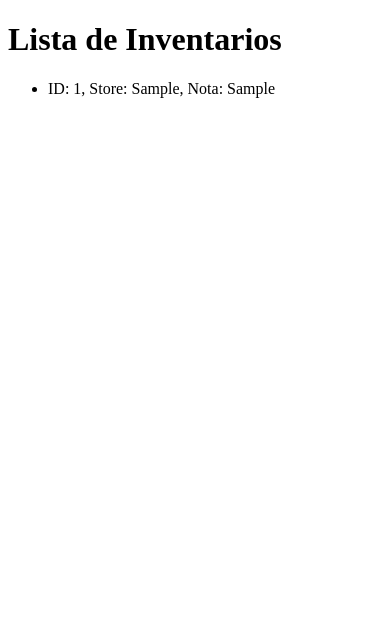
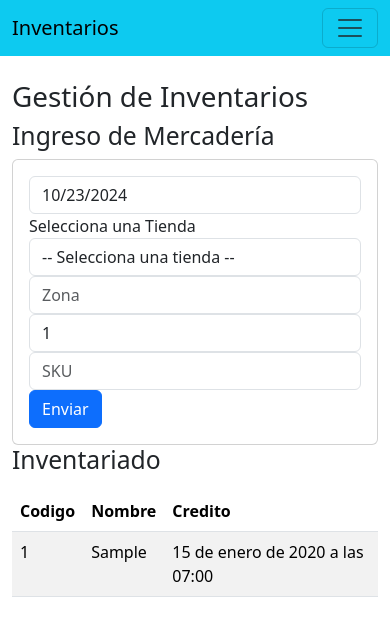
Before and after one commit to luchitomario47/inventario, a Django app: page / in a window 390 px wide. Shown: the top 644 px of the page. Run offline with Django 5.2, Linux system fonts and the light colour scheme; tables that the repository leaves empty hold one stand-in row (values such as "Sample post").

Commit message:
Agrego modelo datos, actualizacion de gestion de inventario y base

```diff
--- a/Aplicaciones/inventarioApp/models.py
+++ b/Aplicaciones/inventarioApp/models.py
@@ -45,3 +45,35 @@ class InvDet(models.Model):
 
     def __str__(self):
         return f"Detalle de Inv {self.id_inv.id_inv} - SKU {self.sku}"
+
+class Datos(models.Model):
+    id = models.AutoField(primary_key=True)  # Asegúrate de que `id` sea una clave primaria
+    posicion = models.IntegerField(default=0)
+    nombre_tienda = models.CharField(max_length=100)
+    m2 = models.DecimalField(max_digits=10, decimal_places=2, default=0.00)
+    correo = models.EmailField(max_length=100)
+    usuario_pc = models.CharField(max_length=100)
+    clave_pc = models.CharField(max_length=100)
+    nombre_pc = models.CharField(max_length=100)
+    nombre_anyDesk = models.CharField(max_length=50, null=True, blank=True)
+    direccion_ip = models.GenericIPAddressField()
+    centro_costo = models.CharField(max_length=6)
+    supervisor = models.CharField(max_length=20)
+    codSii = models.TextField()
+    almacen = models.CharField(max_length=4)
+    codSAP = models.CharField(max_length=5)
+    caja = models.IntegerField()
+    ppl_epos = models.CharField(max_length=2)
+    rtpro = models.BooleanField(default=False)  # tinyint(4) se puede representar como BooleanField
+    vyv_pos = models.BooleanField(default=False)  # tinyint(1) se puede representar como BooleanField
+    tel = models.CharField(max_length=32)
+    cel = models.CharField(max_length=32)
+    numero_rtpro = models.CharField(max_length=3)
+    version_plugins = models.CharField(max_length=15, null=True, blank=True)
+    direccion = models.CharField(max_length=100)
+    activo = models.BooleanField()
+    servidor = models.BooleanField(null=True, blank=True)  # tinyint(1) puede ser null
+    marca_tienda = models.CharField(max_length=8, null=True, blank=True)
+
+    def __str__(self):
+        return self.nombre_tienda
--- /dev/null
+++ b/Aplicaciones/inventarioApp/templates/base.html
@@ -0,0 +1,48 @@
+<!DOCTYPE html>
+<html lang="es">
+  <head>
+    <meta charset="UTF-8" />
+    <meta name="viewport" content="width=device-width, initial-scale=1.0" />
+    <link
+      href="https://cdn.jsdelivr.net/npm/bootstrap@5.3.3/dist/css/bootstrap.min.css"
+      rel="stylesheet"
+      integrity="sha384-QWTKZyjpPEjISv5WaRU9OFeRpok6YctnYmDr5pNlyT2bRjXh0JMhjY6hW+ALEwIH"
+      crossorigin="anonymous"
+    />
+    <title>{% block title %} {% endblock %}</title>
+  </head>
+  <body>
+    <nav class="navbar navbar-expand-lg bg-info">
+      <div class="container-fluid">
+        <a class="navbar-brand" href="#">Inventarios</a>
+        <button
+          class="navbar-toggler"
+          type="button"
+          data-bs-toggle="collapse"
+          data-bs-target="#navbarSupportedContent"
+          aria-controls="navbarSupportedContent"
+          aria-expanded="false"
+          aria-label="Toggle navigation"
+        >
+          <span class="navbar-toggler-icon"></span>
+        </button>
+        <div class="collapse navbar-collapse" id="navbarSupportedContent">
+          <ul class="navbar-nav me-auto mb-2 mb-lg-0">
+            <li class="nav-item">
+              <a class="nav-link active" aria-current="page" href="#">Home</a>
+            </li>
+            <li class="nav-item">
+              <a class="nav-link" href="#">Contacto</a>
+            </li>
+          </ul>
+        </div>
+      </div>
+    </nav>
+        <div class="container py-4">{% block body %} {% endblock %}</div>
+    <script
+      src="https://cdn.jsdelivr.net/npm/bootstrap@5.3.3/dist/js/bootstrap.bundle.min.js"
+      integrity="sha384-YvpcrYf0tY3lHB60NNkmXc5s9fDVZLESaAA55NDzOxhy9GkcIdslK1eN7N6jIeHz"
+      crossorigin="anonymous"
+    ></script>
+  </body>
+</html>
--- a/Aplicaciones/inventarioApp/templates/gestionInventarios.html
+++ b/Aplicaciones/inventarioApp/templates/gestionInventarios.html
@@ -1,18 +1,70 @@
-<!DOCTYPE html>
-<html lang="es">
-<head>
-    <meta charset="UTF-8">
-    <meta name="viewport" content="width=device-width, initial-scale=1.0">
-    <title>Gestión de Inventarios</title>
-</head>
-<body>
-    <h1>Lista de Inventarios</h1>
-    <ul>
-        {% for inventario in Inventarios %}
-            <li>ID: {{ inventario.id_inv }}, Store: {{ inventario.store }}, Nota: {{ inventario.nota_inv }}</li>
-        {% empty %}
-            <li>No hay inventarios disponibles.</li>
-        {% endfor %}
-    </ul>
-</body>
-</html>
+{% extends "./base.html" %}
+
+{% block title %}Gestión de Inventarios{% endblock %}
+
+{% block body %}
+    <h1>Gestión de Inventarios</h1>
+    <div class="row">
+        <div class="col-sm-12 col-md-6 col-lg-4 col-xl-4">
+            <h2>Ingreso de Mercadería</h2>
+            <div class="card">
+                <div class="card-body">
+                    <form action="" method="POST">
+                        {% csrf_token %}  <!-- Agrega este token para la seguridad del formulario -->
+                        <div class="form-group">
+                            <input type="date" id="fecha" name="fecha" class="form-control" readonly>
+                        </div>
+                        <div class="form-group">
+                            <label for="tiendaSelect">Selecciona una Tienda</label>
+                            <select id="tiendaSelect" name="tienda" class="form-control">
+                                <option value="">-- Selecciona una tienda --</option>
+                                {% for tienda in Tiendas %}
+                                    <option value="{{ tienda.numero_rtpro }}">{{ tienda.numero_rtpro|add:' ' }}{{ tienda.nombre_tienda }}</option>
+                                {% endfor %}
+                            </select>
+                        </div>
+                        <div class="form-group">
+                            <input type="number" id="zona" name="zona" class="form-control" placeholder="Zona" required >
+                        </div>
+                        <div class="form-group">
+                            <input type="number" id="cantidad" name="cantidad" class="form-control" placeholder="Cantidad" value="1" required readonly>
+                        </div>
+                        <div class="form-group">
+                            <input type="number" id="sku" name="sku" class="form-control" placeholder="SKU" required >
+                        </div>
+                        <button type="submit" class="btn btn-primary">Enviar</button>  <!-- Botón de envío -->
+                    </form>
+                </div>
+            </div>
+        </div>
+        <div class="col-sm-12 col-md-6 col-lg-8 col-xl-8">
+            <h2>Inventariado</h2>
+            <div class="table-responsive py-2">
+                <table class="table table-striped">
+                    <thead>
+                        <tr>
+                            <th>Codigo</th>
+                            <th>Nombre</th>
+                            <th>Credito</th>
+                        </tr>
+                    </thead>
+                    <tbody>
+                        {% for i in Inventarios %}
+                        <tr>
+                            <td>{{i.id_inv}}</td>
+                            <td>{{i.store}}</td>
+                            <td>{{i.date_created}}</td>
+                        </tr>
+                        {% endfor %}
+                    </tbody>
+                </table>
+            </div>
+        </div>
+    </div>
+    <script>
+        document.addEventListener('DOMContentLoaded', (event) => {
+            const today = new Date().toISOString().split('T')[0]; // Obtiene la fecha en formato YYYY-MM-DD
+            document.getElementById('fecha').value = today; // Asigna la fecha al campo
+        });
+    </script>
+{% endblock %}
--- a/Aplicaciones/inventarioApp/views.py
+++ b/Aplicaciones/inventarioApp/views.py
@@ -1,6 +1,10 @@
 from django.shortcuts import render
-from .models import InvCab, InvConteo, InvDet
+from .models import InvCab, InvConteo, InvDet, Datos  # Asegúrate de importar tu modelo Datos
 
 def home(request):
-    cabeceras = InvCab.objects.all()
-    return render(request, 'gestionInventarios.html', {"Inventarios": cabeceras})  # Asegúrate de que el nombre del archivo sea correcto
+    cabeceras = InvCab.objects.all()  # Mantén esto si necesitas los datos de InvCab
+    tiendas = Datos.objects.filter(activo=1)  # Filtra las tiendas activas, ajusta según necesites
+    return render(request, 'gestionInventarios.html', {
+        "Inventarios": cabeceras,
+        "Tiendas": tiendas  # Agrega las tiendas al contexto
+    })
--- a/inventario/settings.py
+++ b/inventario/settings.py
@@ -82,7 +82,7 @@ DATABASES = {
         'PASSWORD': 'Tesis.123',
         'HOST': 'localhost',
         'PORT': '3300',
-    }
+    },
 }
 
 
--- a/requirements.txt
+++ b/requirements.txt
@@ -3,6 +3,7 @@ certifi==2024.7.4
 charset-normalizer==3.3.2
 coreapi==2.3.3
 coreschema==0.0.4
+cx_Oracle==8.3.0
 distlib==0.3.8
 Django==5.1
 djangorestframework==3.15.2
@@ -15,9 +16,10 @@ mysqlclient==2.2.4
 platformdirs==4.2.2
 python-decouple==3.8
 requests==2.32.3
-setuptools==72.2.0
+setuptools==75.2.0
 sqlparse==0.5.1
 tzdata==2024.1
 uritemplate==4.1.1
 urllib3==2.2.2
 virtualenv==20.26.3
+wheel==0.44.0
```
Also changed, not shown: Aplicaciones/inventarioApp/migrations/0002_datos.py (added).
